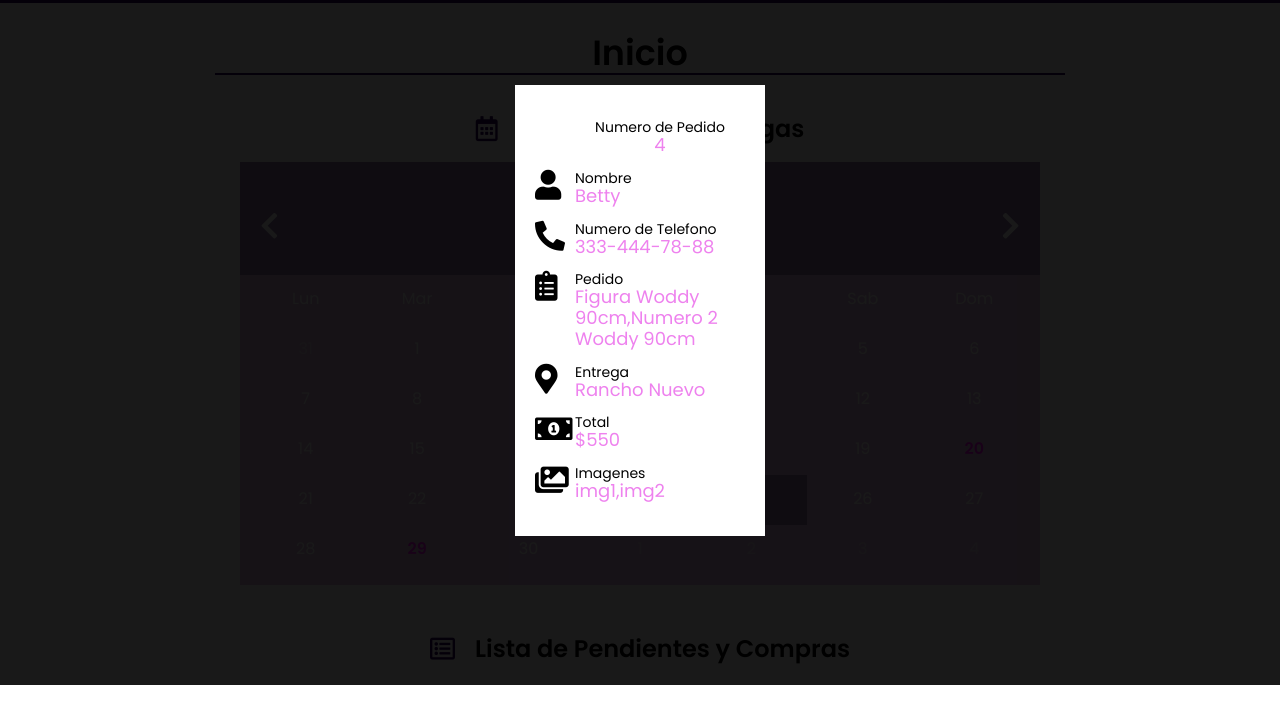
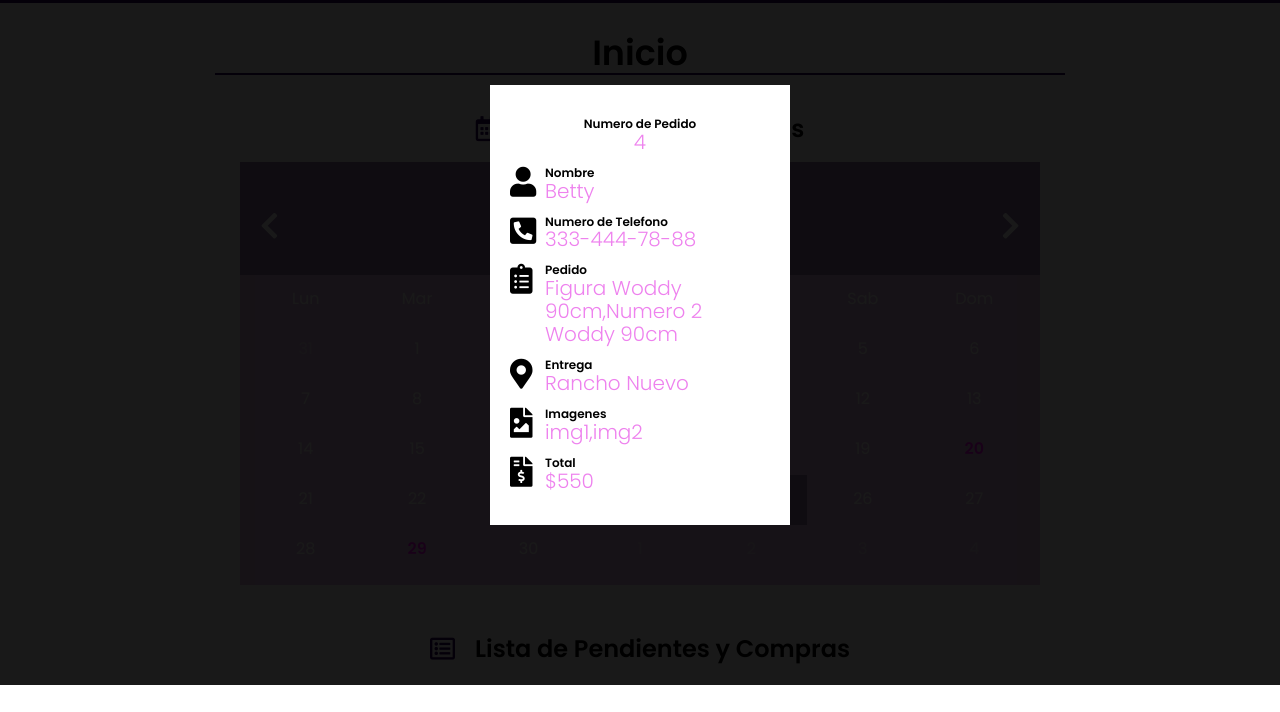
Before and after one commit to Edgar-JC/liami-pedidios, a plain HTML site: page index.html in a window 1280 px wide. Both pictures are taken after a click on the element "17". Shown: the part 115-827 px from the top of the page. Drawn offline with Linux system fonts and the light colour scheme.

Commit message:
Avances Diseño Info Pedido
Mas modificaciones a la informacion de los pedidos en el calendario

```diff
--- a/css/styles.css
+++ b/css/styles.css
@@ -205,33 +205,36 @@ h4 {
 
 .datos-pedido{
     background-color: white;
-    max-width: 25rem;
+    max-width: 30rem;
     padding: 2rem;
     margin: 20rem auto 0 auto;
 }
 
-.numero-pedido {
-    text-align: center !important;
+.datos-pedido .numero-pedido {
+    text-align: center ;
+    padding-left: 0rem;
 }
 
 .titulos-info{
     color: black;
     text-align: left;
-    font-size: 1.4rem;
+    font-size: 1.2rem;
     position: relative;
-    padding-left: 4rem;
+    padding-left: 3.5rem;
+    font-weight: 600;
 }
 
 .titulos-info span {
     color: violet;
-    font-size: 1.8rem;
+    font-size: 2rem;
     display: block;
+    font-weight: 300;
 }
 
-.fa-user, .fa-phone-alt, .fa-clipboard-list, .fa-map-marker-alt, .fa-money-bill-alt, .fa-images{
+.icono-info {
     position: absolute;
     font-size: 3rem;
-
+    margin-top: .1rem;
 }
 
 
--- a/js/calendario.js
+++ b/js/calendario.js
@@ -156,8 +156,8 @@ export const calendarioEntregas = () => {
               mesEntrega,
               anioEntrega,
               pinatas,
+              img,
               total,
-              img,
             } = element;
             d.querySelectorAll(".dia").forEach((dia) => {
               dia.addEventListener("click", () => {
@@ -166,15 +166,15 @@ export const calendarioEntregas = () => {
                 ) {
                   const datosPedido = d.createElement("div");
                   const numeroPedido = `<p class="titulos-info numero-pedido">Numero de Pedido<span>${idPedido}</span></p>`;
-                  const nombrePedido = `<i class="fas fa-user"></i><p class="titulos-info">Nombre<span>${nombreCliente}</span></p>`;
-                  const telefonoPedido = `<i class="fas fa-phone-alt"></i><p class="titulos-info">Numero de Telefono<span>${numeroTelefono}</span></p>`;
-                  const pinatasPedido = `<i class="fas fa-clipboard-list"></i><p class="titulos-info">Pedido<span>${pinatas}</span></p>`;
-                  const entregaPedido = `<i class="fas fa-map-marker-alt"></i><p class="titulos-info">Entrega<span>${tipoEntrega}</span></p>`;
-                  const totalPedido = `<i class="fas fa-money-bill-alt"></i><p class="titulos-info">Total<span>${total}</span></p>`;
-                  const imgPedido = `<i class="fas fa-images"></i><p class="titulos-info">Imagenes<span>${img}</span></p>`;
+                  const nombrePedido = `<i class="icono-info fas fa-user"></i><p class="titulos-info">Nombre<span>${nombreCliente}</span></p>`;
+                  const telefonoPedido = `<i class="icono-info fas fa-phone-square-alt"></i><p class="titulos-info">Numero de Telefono<span>${numeroTelefono}</span></p>`;
+                  const pinatasPedido = `<i class="icono-info fas fa-clipboard-list"></i><p class="titulos-info">Pedido<span>${pinatas}</span></p>`;
+                  const entregaPedido = `<i class="icono-info fas fa-map-marker-alt"></i><p class="titulos-info">Entrega<span>${tipoEntrega}</span></p>`;
+                  const imgPedido = `<i class="icono-info fas fa-file-image"></i><p class="titulos-info">Imagenes<span>${img}</span></p>`;
+                  const totalPedido = `<i class="icono-info fas fa-file-invoice-dollar"></i><p class="titulos-info">Total<span>${total}</span></p>`;
                   datosPedido.classList.add("datos-pedido");
                   const fondoMensaje = d.querySelector(".evento-dia");
-                  datosPedido.innerHTML = `${numeroPedido}${nombrePedido}${telefonoPedido}${pinatasPedido}${entregaPedido}${totalPedido}${imgPedido}`;
+                  datosPedido.innerHTML = `${numeroPedido}${nombrePedido}${telefonoPedido}${pinatasPedido}${entregaPedido}${imgPedido}${totalPedido}`;
                   fondoMensaje.appendChild(datosPedido);
                 }
               });
--- a/js/pedidos.json
+++ b/js/pedidos.json
@@ -12,11 +12,11 @@
                 "Figura Woddy 90cm",
                 "Numero 2 Woddy 90cm"
             ],
-            "total": "$550",
             "img": [
                 "img1",
                 "img2"
-            ]
+            ],
+            "total": "$550"
         },
         {
             "idPedido": 2,
@@ -30,11 +30,11 @@
                 "Figura Woddy 90cm",
                 "Numero 2 Woddy 90cm"
             ],
-            "total": "$550",
             "img": [
                 "img1",
                 "img2"
-            ]
+            ],
+            "total": "$550"
 
         },
         {
@@ -49,11 +49,11 @@
                 "Figura Woddy 90cm",
                 "Numero 2 Woddy 90cm"
             ],
-            "total": "$550",
             "img": [
                 "img1",
                 "img2"
-            ]
+            ],
+            "total": "$550"
         }
         ,
         {
@@ -68,11 +68,11 @@
                 "Figura Woddy 90cm",
                 "Numero 2 Woddy 90cm"
             ],
-            "total": "$550",
             "img": [
                 "img1",
                 "img2"
-            ]
+            ],
+            "total": "$550"
         }
         ,
         {
@@ -87,11 +87,11 @@
                 "Figura Woddy 90cm",
                 "Numero 2 Woddy 90cm"
             ],
-            "total": "$550",
             "img": [
                 "img1",
                 "img2"
-            ]
+            ],
+            "total": "$550"
         }
         ,
         {
@@ -106,11 +106,11 @@
                 "Figura Woddy 90cm",
                 "Numero 2 Woddy 90cm"
             ],
-            "total": "$550",
             "img": [
                 "img1",
                 "img2"
-            ]
+            ],
+            "total": "$550"
         }
     ]
 }
```
